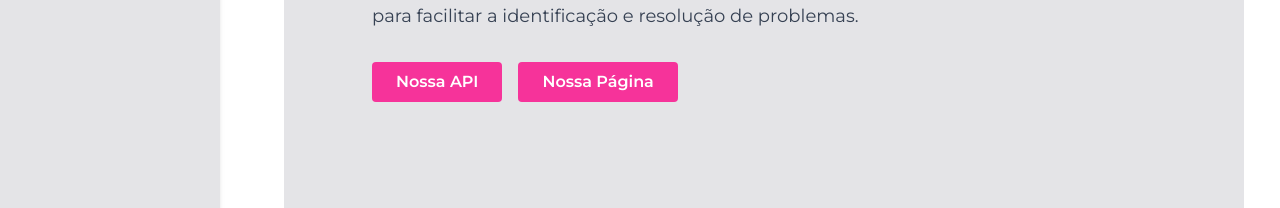
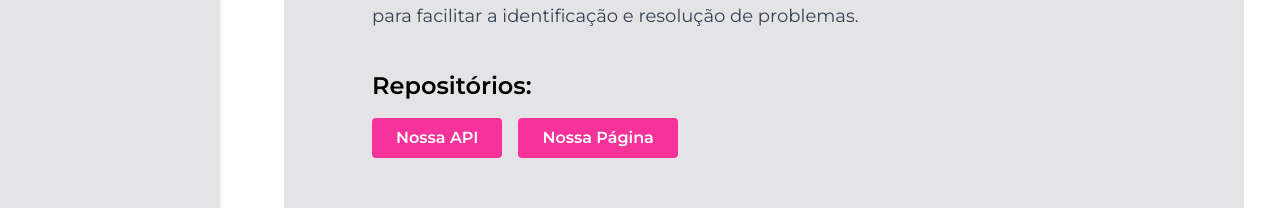
Before and after one commit to Deezinn/front-residencia, a Next.js app: page / in a window 1280 px wide. Shown: the part 521-729 px from the top of the page. Built offline with nearby package versions, Linux system fonts and the light colour scheme.

Commit message:
feat: subtitulo de Repositórios adicionado

```diff
--- a/src/app/page.js
+++ b/src/app/page.js
@@ -11,7 +11,8 @@ export default function Main() {
         Um sistema com o objetivo de gerar relatorios de erros dos serviços da API ExtrAI Dados. Os erros são
         registrados em um banco de dados e podem ser visualizados aqui para facilitar a identificação e resolução de problemas.
       </p>
-      <div className="flex gap-4 pl-2 mt-8">
+      <h3 className="text-black font-semibold text-2xl pl-2 mt-10">Repositórios:</h3>
+      <div className="flex gap-4 pl-2 mt-4">
         <button className="bg-pink-500 hover:bg-pink-600 text-white font-semibold py-2 px-6 rounded-sm transition-colors duration-200">
           Nossa API
         </button>
```
